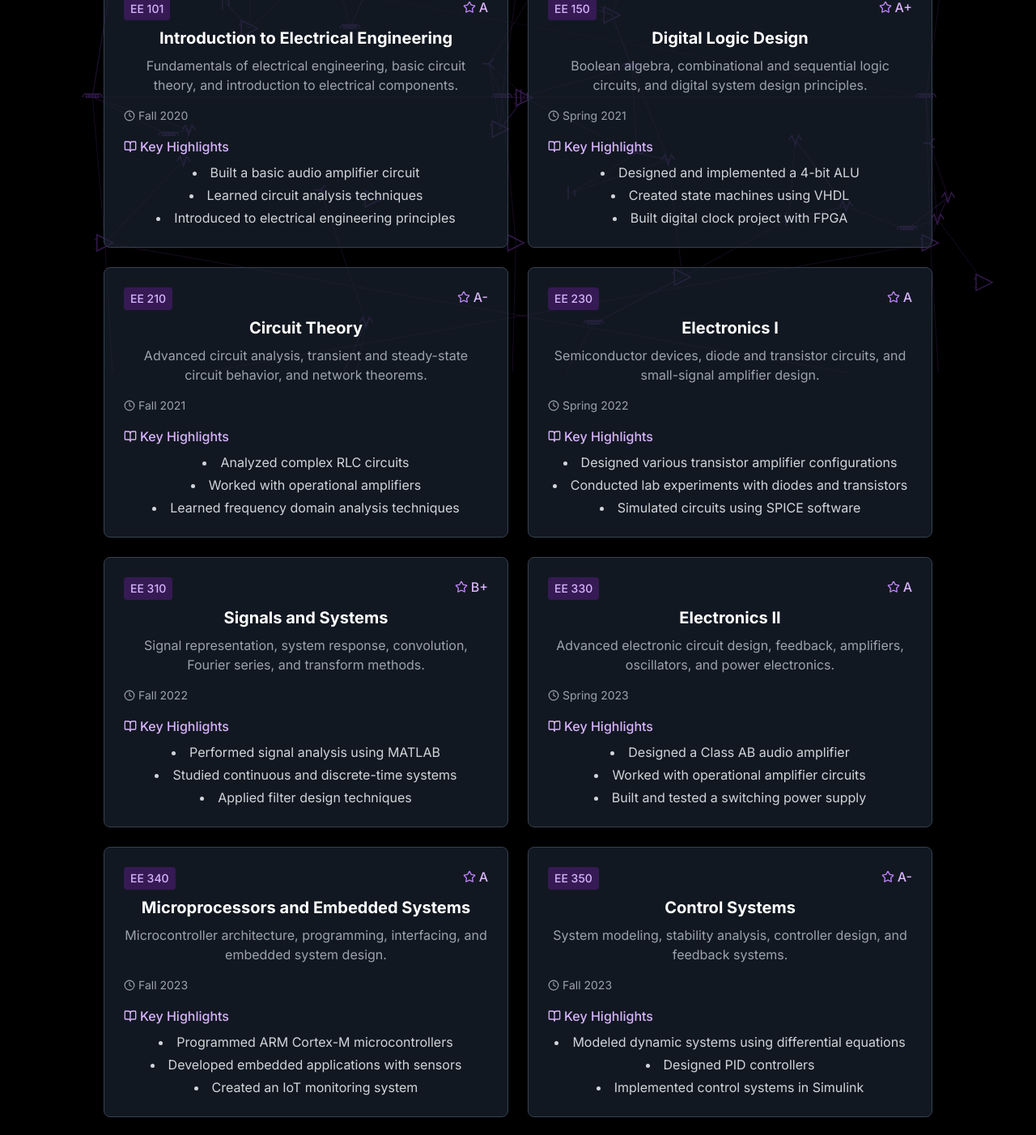
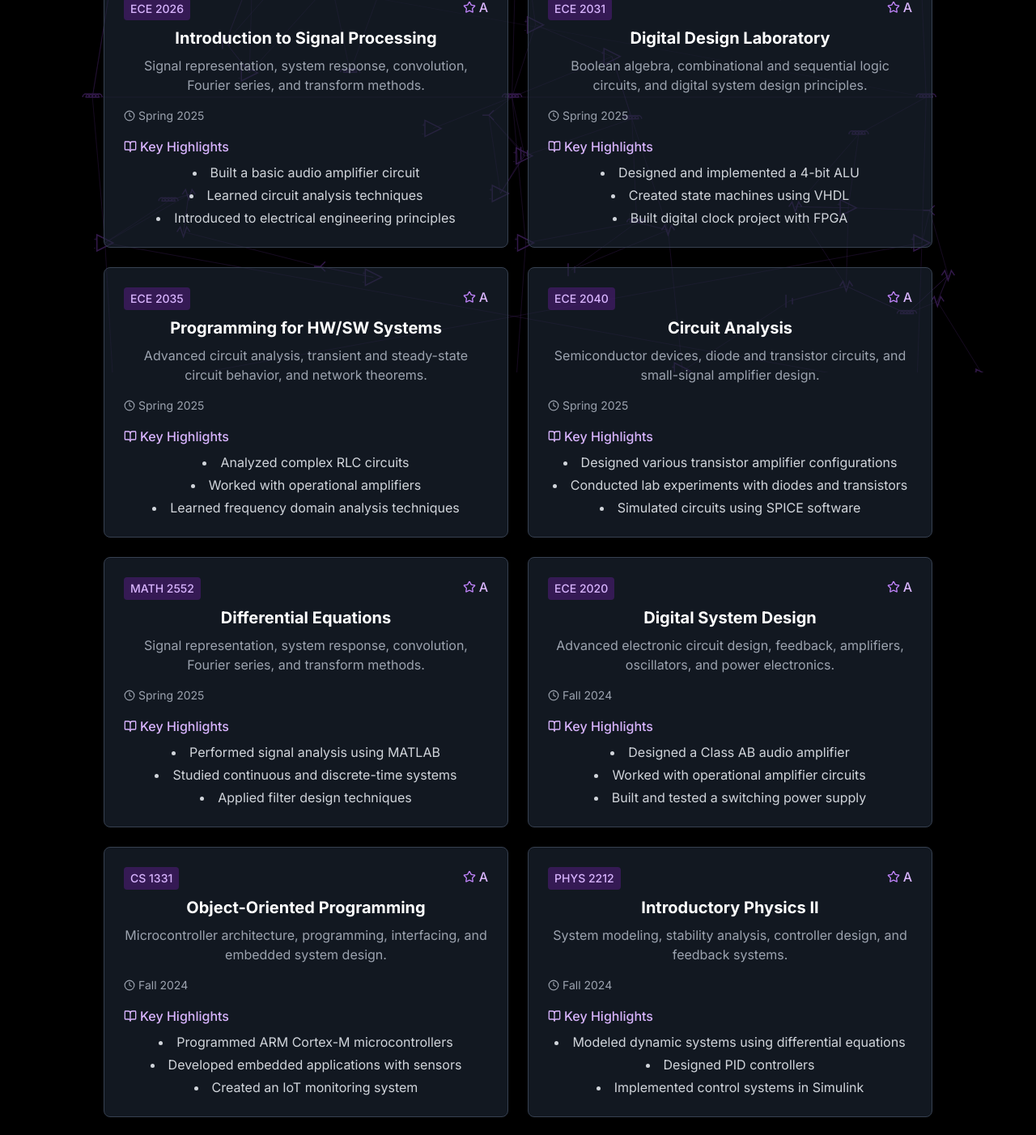
Before and after one commit to prathamingale49/personal-website, a React (Vite) app: page /coursework in a window 1280 px wide. Shown: the part 340-1742 px from the top of the page at 81% size. Built offline with nearby package versions, Linux system fonts and the light colour scheme.

Commit message:
updated classes

```diff
--- a/src/pages/Coursework.tsx
+++ b/src/pages/Coursework.tsx
@@ -6,10 +6,10 @@ import { BookOpen, Star, Clock } from 'lucide-react';
 const Coursework = () => {
   const courses = [
     {
-      code: "EE 101",
-      title: "Introduction to Electrical Engineering",
-      description: "Fundamentals of electrical engineering, basic circuit theory, and introduction to electrical components.",
-      semester: "Fall 2020",
+      code: "ECE 2026",
+      title: "Introduction to Signal Processing",
+      description: "Signal representation, system response, convolution, Fourier series, and transform methods.",
+      semester: "Spring 2025",
       grade: "A",
       highlights: [
         "Built a basic audio amplifier circuit",
@@ -18,11 +18,11 @@ const Coursework = () => {
       ]
     },
     {
-      code: "EE 150",
-      title: "Digital Logic Design",
+      code: "ECE 2031",
+      title: "Digital Design Laboratory",
       description: "Boolean algebra, combinational and sequential logic circuits, and digital system design principles.",
-      semester: "Spring 2021",
-      grade: "A+",
+      semester: "Spring 2025",
+      grade: "A",
       highlights: [
         "Designed and implemented a 4-bit ALU",
         "Created state machines using VHDL",
@@ -30,11 +30,11 @@ const Coursework = () => {
       ]
     },
     {
-      code: "EE 210",
-      title: "Circuit Theory",
+      code: "ECE 2035",
+      title: "Programming for HW/SW Systems",
       description: "Advanced circuit analysis, transient and steady-state circuit behavior, and network theorems.",
-      semester: "Fall 2021",
-      grade: "A-",
+      semester: "Spring 2025",
+      grade: "A",
       highlights: [
         "Analyzed complex RLC circuits",
         "Worked with operational amplifiers",
@@ -42,10 +42,10 @@ const Coursework = () => {
       ]
     },
     {
-      code: "EE 230",
-      title: "Electronics I",
+      code: "ECE 2040",
+      title: "Circuit Analysis",
       description: "Semiconductor devices, diode and transistor circuits, and small-signal amplifier design.",
-      semester: "Spring 2022",
+      semester: "Spring 2025",
       grade: "A",
       highlights: [
         "Designed various transistor amplifier configurations",
@@ -54,11 +54,11 @@ const Coursework = () => {
       ]
     },
     {
-      code: "EE 310",
-      title: "Signals and Systems",
+      code: "MATH 2552",
+      title: "Differential Equations",
       description: "Signal representation, system response, convolution, Fourier series, and transform methods.",
-      semester: "Fall 2022",
-      grade: "B+",
+      semester: "Spring 2025",
+      grade: "A",
       highlights: [
         "Performed signal analysis using MATLAB",
         "Studied continuous and discrete-time systems",
@@ -66,10 +66,10 @@ const Coursework = () => {
       ]
     },
     {
-      code: "EE 330",
-      title: "Electronics II",
+      code: "ECE 2020",
+      title: "Digital System Design",
       description: "Advanced electronic circuit design, feedback, amplifiers, oscillators, and power electronics.",
-      semester: "Spring 2023",
+      semester: "Fall 2024",
       grade: "A",
       highlights: [
         "Designed a Class AB audio amplifier",
@@ -78,10 +78,10 @@ const Coursework = () => {
       ]
     },
     {
-      code: "EE 340",
-      title: "Microprocessors and Embedded Systems",
+      code: "CS 1331",
+      title: "Object-Oriented Programming",
       description: "Microcontroller architecture, programming, interfacing, and embedded system design.",
-      semester: "Fall 2023",
+      semester: "Fall 2024",
       grade: "A",
       highlights: [
         "Programmed ARM Cortex-M microcontrollers",
@@ -90,11 +90,35 @@ const Coursework = () => {
       ]
     },
     {
-      code: "EE 350",
-      title: "Control Systems",
+      code: "PHYS 2212",
+      title: "Introductory Physics II",
       description: "System modeling, stability analysis, controller design, and feedback systems.",
-      semester: "Fall 2023",
-      grade: "A-",
+      semester: "Fall 2024",
+      grade: "A",
+      highlights: [
+        "Modeled dynamic systems using differential equations",
+        "Designed PID controllers",
+        "Implemented control systems in Simulink"
+      ]
+    },
+    {
+      code: "MATH 1554",
+      title: "Linear Algebra",
+      description: "System modeling, stability analysis, controller design, and feedback systems.",
+      semester: "Fall 2024",
+      grade: "A",
+      highlights: [
+        "Modeled dynamic systems using differential equations",
+        "Designed PID controllers",
+        "Implemented control systems in Simulink"
+      ]
+    },
+    {
+      code: "VIP 3601",
+      title: "Independent Research Project",
+      description: "System modeling, stability analysis, controller design, and feedback systems.",
+      semester: "Fall 2024",
+      grade: "A",
       highlights: [
         "Modeled dynamic systems using differential equations",
         "Designed PID controllers",
```
